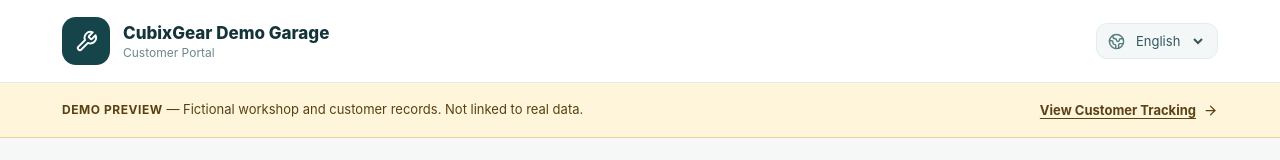
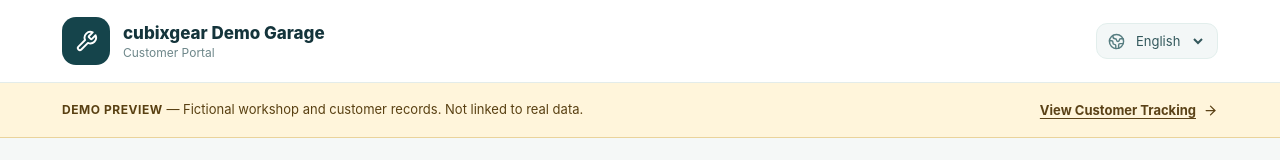
Before and after one commit to amnas-cubixmet/cubegears-customers-website, a Next.js app: page /demo in a window 1280 px wide. Shown: the top 160 px of the page. Built offline with nearby package versions, Linux system fonts and the light colour scheme.

Commit message:
brand: match customer portal and demo to lowercase cubixgear

```diff
--- a/src/demoData.js
+++ b/src/demoData.js
@@ -1,5 +1,5 @@
 /**
- * 100% fictional presentation records for the opt-in CubixGear demo.
+ * 100% fictional presentation records for the opt-in cubixgear demo.
  * Never load these records from a real tenant or submit demo transactions.
  */
 const photoPreview = (title, subtitle, accent) => {
@@ -20,8 +20,8 @@ const photoPreview = (title, subtitle, accent) => {
 };
 
 export const demoBranding = Object.freeze({
-  name: 'CubixGear Demo Garage',
-  publicName: 'CubixGear Demo Garage',
+  name: 'cubixgear Demo Garage',
+  publicName: 'cubixgear Demo Garage',
   welcomeMessage: 'Drive confidently. We handle the details.',
   description: 'A sample workshop website showing how your customers can follow repairs and service progress.',
   address: 'Demo Street, Sample Town',
```
